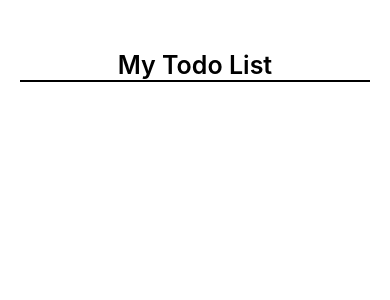
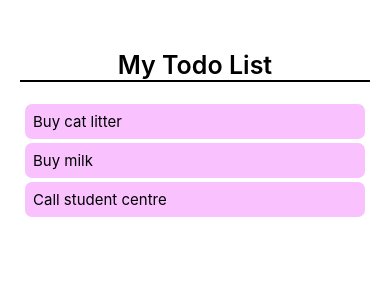
Before and after one commit to munmo/To-do-app, a React Native app in the folder todo-app/: screen / in a window 390 px wide. Shown: the top 300 px of the page. Built offline with nearby package versions, Linux system fonts and the light colour scheme.

Commit message:
added lists - milestone1

```diff
--- a/todo-app/App.js
+++ b/todo-app/App.js
@@ -1,7 +1,30 @@
 import React, {useState} from 'react';
 import { FlatList, SafeAreaView, StatusBar, StyleSheet, Text, View, TouchableOpacity, Alert} from 'react-native';
 
+const DATA = [
+  {
+    id: '1',
+    title: 'Buy cat litter',
+  },
+  {
+    id: '2',
+    title: 'Buy milk',
+  },
+  {
+    id: '3',
+    title: 'Call student centre',
+  },
+];
 const App = () => {
+  const [selectedId, setSelectedId] = useState();
+
+  const renderItem = ({item}) => {
+    return (
+      <View style={[styles.item, {backgroundColor: '#f9c2ff'}]}>
+        <Text style={styles.title}>{item.title}</Text>
+      </View>
+    );
+  };
 
   return (
     <View style={styles.container}>
@@ -10,7 +33,15 @@ const App = () => {
         <Text style={styles.btnText}>My Todo List</Text>
         <View style={styles.line}></View>
       </View>
+      <SafeAreaView style={styles.container}>
+        <FlatList
+          data={DATA}
+          renderItem={renderItem}
+          keyExtractor={item => item.id}
+          extraData={selectedId}
+        />
 
+      </SafeAreaView>
     </View>
   );
 
@@ -48,7 +79,10 @@ const styles = StyleSheet.create({
     borderBottomWidth: 2,
     width: '100%',
   },
-
+  buttonText: {
+    color: 'white',
+    fontSize: 16,
+  },
 });
 
 export default App;
```
